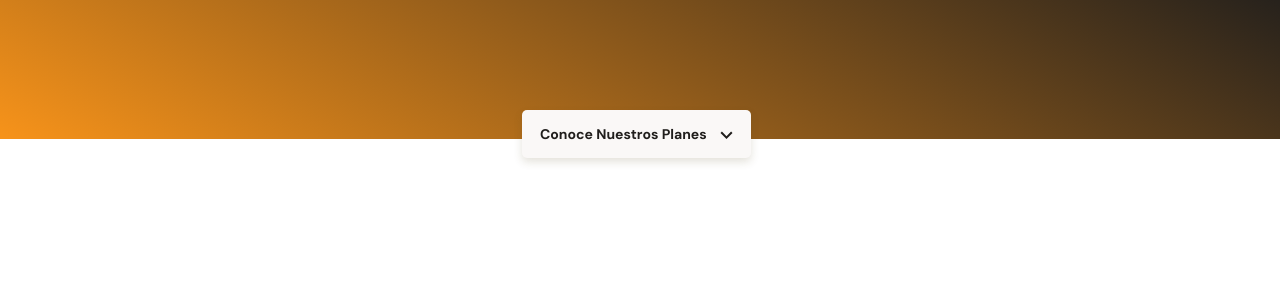
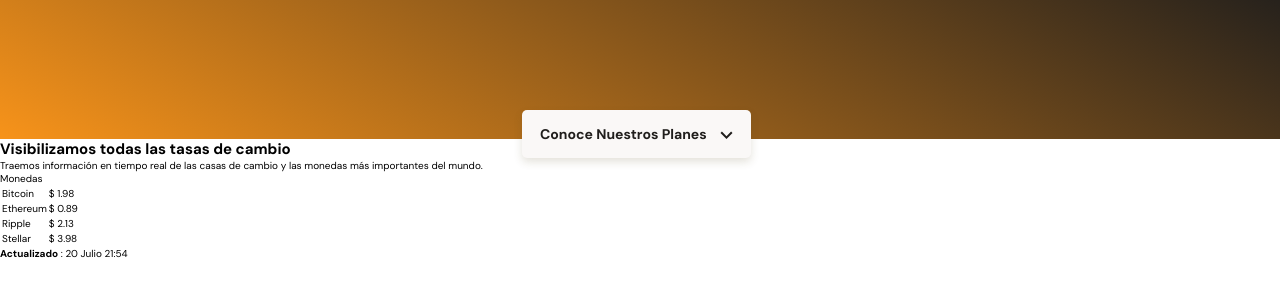
Before and after one commit to frontsitoz/batatabit-criptos, a plain HTML site: page index.html in a window 1280 px wide. Shown: the part 195-492 px from the top of the page. Drawn offline with Linux system fonts and the light colour scheme.

Commit message:
Agregando mi segunda seccion y aplicando la metodología BEM

```diff
--- a/index.html
+++ b/index.html
@@ -24,7 +24,36 @@
     </div>
     </header>
     <main>
-        <section></section>
+        <section class="main-exchange-container">
+            <div class="backgroundImg"></div>
+            <div class="main-exchange-container--title">
+<h2>Visibilizamos todas las tasas de cambio</h2>
+<p>Traemos información en tiempo real de las casas de cambio y las monedas más importantes del mundo.</p>
+            </div>
+        <section class="main-tables-container">
+
+            <div class="main-currency-table">
+                <p class="currency-table--title">Monedas</p>
+            <div class="currency-table--container">
+                <table>
+                    <tr>
+                    <td class="table__top-left">Bitcoin</td>
+<td class="table__top-right table__right">$ 1.98  <span class="down"></span></td>
+                    </tr>
+                    <tr><td>Ethereum</td>
+                    <td class="table__right">$ 0.89 <span class="up"></span></td>
+                    </tr>
+                    <tr>   <td>Ripple</td>
+                    <td class="table__right">$ 2.13 <span class="down"></span></td></tr>
+                    <tr>   <td class="table__bottom-left">Stellar</td>
+                    <td class="table__bottom-right table__right">$ 3.98 <span class="up"></span></td></tr>
+
+                </table>
+            </div>
+            <div class="currency-table--date"><p> <b>Actualizado</b> : 20 Julio 21:54</p></div>
+            </div>
+        </section>
+        </section>
         <section></section>
         <section></section>
         <section></section>
```
